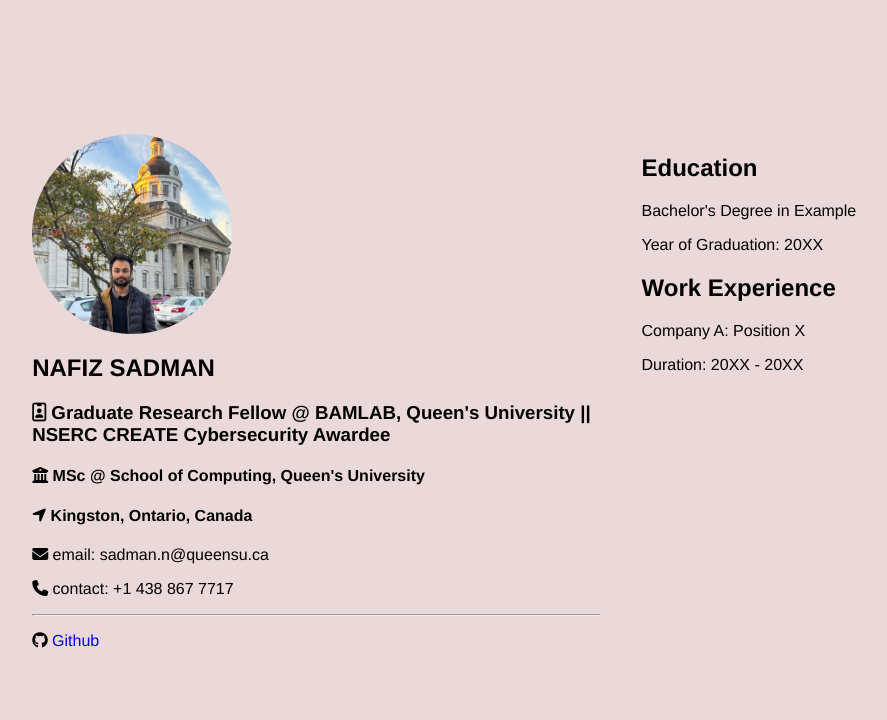
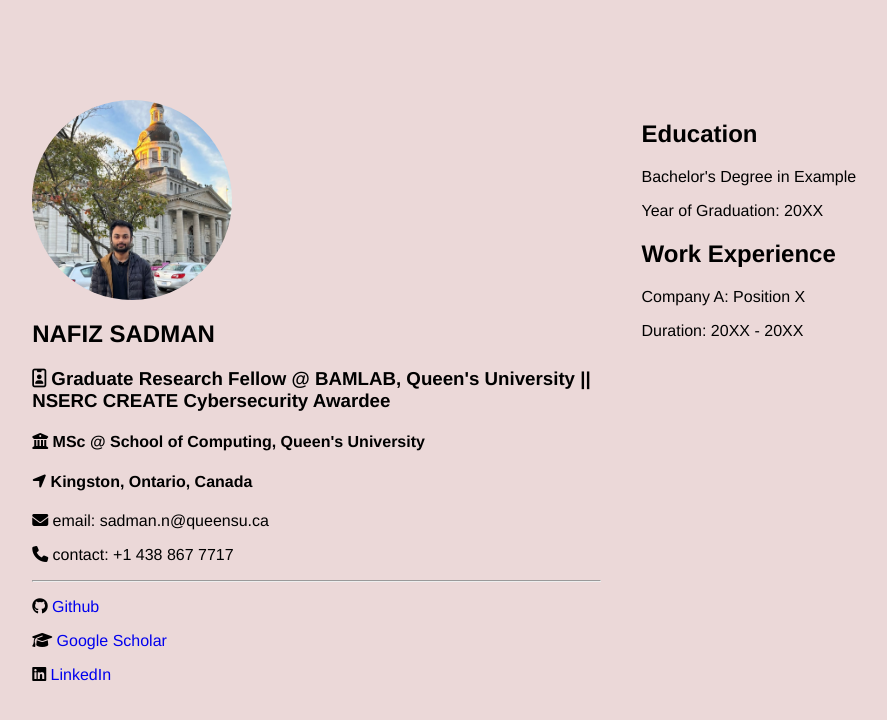
Before and after one commit to Nafiz95/Nafiz95.github.io, a plain HTML site: page index.html in a window 1280 px wide. Shown: the whole page, without its empty margins (19-906 px from the left). Drawn offline with Linux system fonts and the light colour scheme.

Commit message:
Update index.html

```diff
--- a/index.html
+++ b/index.html
@@ -52,6 +52,8 @@
 
       <hr>
       <p><i class="fa fa-github" aria-hidden="true"></i> <a href="https://github.com/Nafiz95" style="text-decoration:none">Github</a></p>
+      <p><i class="fa fa-graduation-cap" aria-hidden="true"></i> <a href="https://scholar.google.com/citations?user=M3FEjQsAAAAJ&hl=en" style="text-decoration:none">Google Scholar</a></p>
+      <p><i class="fa fa-linkedin-square" aria-hidden="true"></i> <a href="https://www.linkedin.com/in/nafiz-sadman/" style="text-decoration:none">LinkedIn</a></p>
 
       <!-- Add more content as needed -->
     </div>
```
